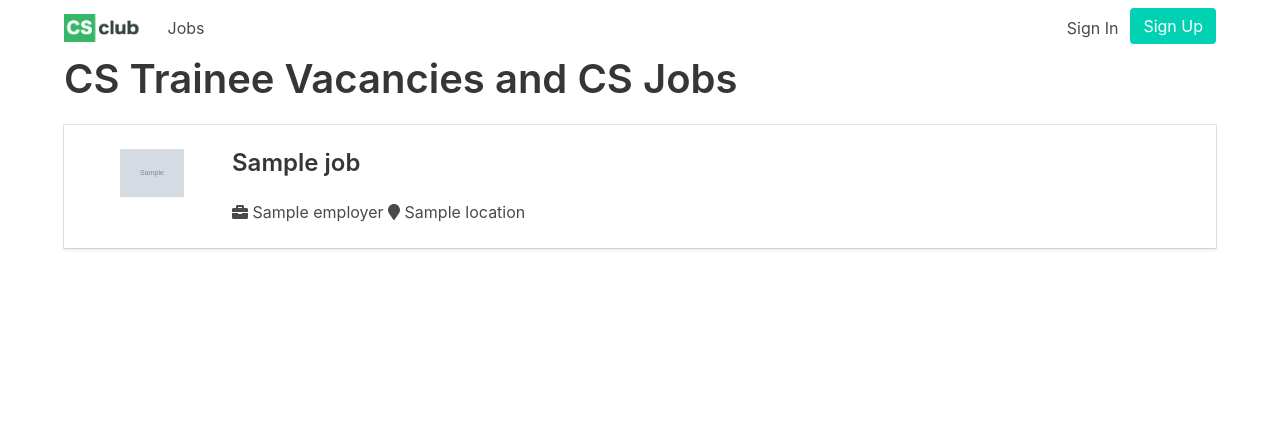
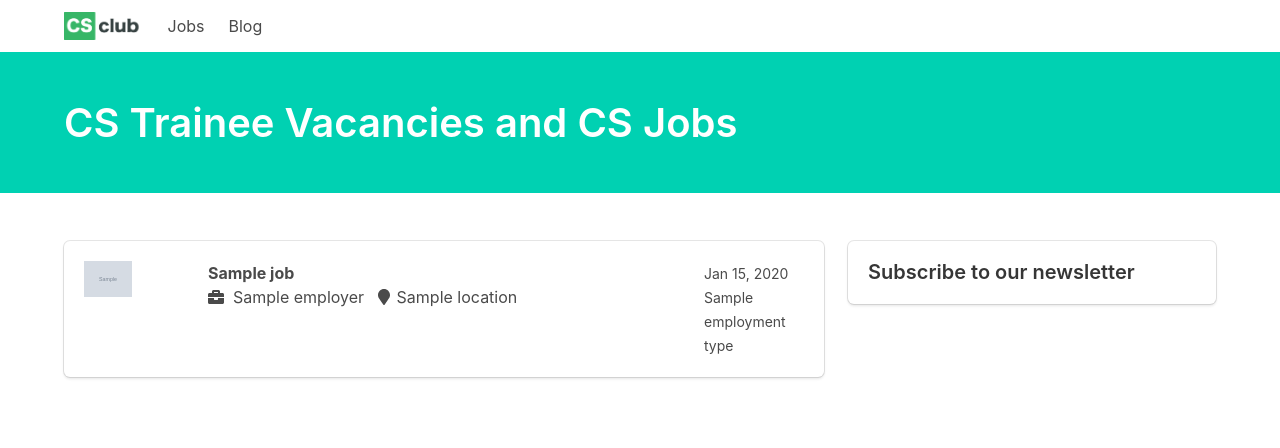
Before and after one commit to vaibhavmule/csclub, a Django app: template templates/jobs.html in a window 1280 px wide. Shown: the top 448 px of the page. Run offline with Django 3.2, Linux system fonts and the light colour scheme; the template is opened without the code that fills it: most values are stand-ins (such as "Sample title", 1, 10 or a date in 2020); grey boxes marked "Sample" are stand-in pictures; some libraries are stand-ins or nearby versions.

Commit message:
beutify the jobs page

```diff
--- a/templates/base.html
+++ b/templates/base.html
@@ -10,46 +10,81 @@
     <script defer src="https://use.fontawesome.com/releases/v5.1.0/js/all.js"></script>
   </head>
   <body>
-    <div class="container">
       <nav class="navbar is-transparent">
+        <div class="container">
   <div class="navbar-brand">
     <a class="navbar-item" href="/">
       <img src="{% static 'csclub-dark.png' %}" alt="CSClub Job Board">
     </a>
-    <div class="navbar-burger burger" data-target="navbarExampleTransparentExample">
-      <span></span>
+    <div class="navbar-burger burger">
       <span></span>
       <span></span>
     </div>
   </div>
 
-  <div id="navbarExampleTransparentExample" class="navbar-menu">
+  <div class="navbar-menu">
     <div class="navbar-start">
       <a class="navbar-item" href="/jobs/">
         Jobs
+      </a>
+      <a class="navbar-item" href="/blog/">
+        Blog
       </a>
     </div>
 
     <div class="navbar-end">
       <div class="navbar-item">
         <div class="field is-grouped">
-          <a class="navbar-item" href="/singin/">
+              <a class="navbar-item is-hidden-desktop" href="https://twitter.com/jgthms" target="_blank">
+      <span class="icon" style="color: #55acee;">
+        <i class="fa fa-twitter"></i>
+      </span>
+    </a>
+<!--           <a class="navbar-item" href="/singin/">
             Sign In
           </a>
           <p class="control">
             <a class="button is-primary" href="/singup">
               <span>Sign Up</span>
             </a>
-          </p>
+          </p> -->
         </div>
       </div>
     </div>
+  </div>
   </div>
 </nav>
 
 
       {% block content %}
       {% endblock %}
-    </div>
+
   </body>
+  <script type="text/javascript">
+  document.addEventListener('DOMContentLoaded', () => {
+
+  // Get all "navbar-burger" elements
+  const $navbarBurgers = Array.prototype.slice.call(document.querySelectorAll('.navbar-burger'), 0);
+
+  // Check if there are any navbar burgers
+  if ($navbarBurgers.length > 0) {
+
+    // Add a click event on each of them
+    $navbarBurgers.forEach( el => {
+      el.addEventListener('click', () => {
+
+        // Get the target from the "data-target" attribute
+        const target = el.dataset.target;
+        const $target = document.getElementById(target);
+
+        // Toggle the "is-active" class on both the "navbar-burger" and the "navbar-menu"
+        el.classList.toggle('is-active');
+        $target.classList.toggle('is-active');
+
+      });
+    });
+  }
+
+});
+  </script>
 </html>
--- a/templates/index.html
+++ b/templates/index.html
@@ -1,5 +1,5 @@
 {% extends "base.html" %}
-{% block title %}CSClub{% endblock %}
+{% block title %}Job board for CS Trainee Vacancy and CS Jobs{% endblock %}
 {% block content %}
 <h1 class="title is-1">Search CS Jobs and CS Trainee Vacancies</h1>
 {% endblock %}
--- a/templates/jobs.html
+++ b/templates/jobs.html
@@ -1,35 +1,87 @@
 {% extends "base.html" %}
 {% block title %}Jobs{% endblock %}
 {% block content %}
-<div class="content">
-  <h2 class="title is-2">CS Trainee Vacancies and CS Jobs</h2>
-  {% for job in jobs %}
+<section class="hero is-primary">
+  <div class="hero-body">
+    <div class="container">
+      <h2 class="title is-2">CS Trainee Vacancies and CS Jobs</h2>
+    </div>
+  </div>
+</section>
+  <section class="section">
+    <div class="container">
+
+      <div class="columns">
+
+  <div class="column">
+      {% for job in jobs %}
+    <a href="{% url 'job_detail' job.id %}">
+      <div class="box">
+        <div class="columns is-mobile">
+          <div class="column is-2">
+              <figure class="image is-48x48">
+ <img src="{{ job.employer.logo.url }}" alt="{{ job.title }} at {{job.location}}" >
+</figure>
+
+          </div>
+          <div class="column is-8">
+            <p><strong>{{job.title}}</strong>
+            <br/>
+            <div class="level">
+              <div class="level-left">
+              <div class="level-item">
+                <span class="icon is-small">
+                <i class="fas fa-briefcase"></i>
+                </span>
+                  &nbsp; {{job.employer.title}}
+              </div>
+              <div class="level-item">
+                              <span class="icon is-small">
+                <i class="fas fa-map-marker"></i>
+
+              </span>
+                   &nbsp;{{job.location}}
+              </div>
+            </div>
+
+            </div>
+
+            </p>
+          </div>
+          <div class="column">
+              <small><time>{{job.date_posted|date:"M d, Y"}}</time></small>
+
+              {% for employment_type in job.employment_type.all %}
+              <small>{{employment_type.title}}</small>
+              {% endfor %}
+          </div>
+        </div>
+      </div>
+    </a><br>
+        {% endfor %}
+  </div>
+
+  <div class="column is-4">
+    <div class="box">
+      <p class="title is-5">Subscribe to our newsletter</p>
+    </div>
+  </div>
+</div>
 
 
 
-
-      <a href="{% url 'job_detail' job.id %}">
-
-  <div class="card">
-  <div class="card-content">
-    <div class="media">
-      <div class="media-left">
-        <figure class="image is-64x64">
-          <img src="{{ job.employer.logo.url }}" alt="Placeholder image">
-        </figure>
-      </div>
-      <div class="media-content">
-        <p class="title is-4">{{job.title}}</p>
-        <svg class="svg-inline--fa fa-briefcase fa-w-16" aria-hidden="true" data-prefix="fa" data-icon="briefcase" role="img" xmlns="http://www.w3.org/2000/svg" viewBox="0 0 512 512" data-fa-i2svg=""><path fill="currentColor" d="M320 288h192v144c0 26.51-21.49 48-48 48H48c-26.51 0-48-21.49-48-48V288h192v20c0 6.627 5.373 12 12 12h104c6.627 0 12-5.373 12-12v-20zm192-112v80H0v-80c0-26.51 21.49-48 48-48h80V80c0-26.51 21.49-48 48-48h160c26.51 0 48 21.49 48 48v48h80c26.51 0 48 21.49 48 48zM320 96H192v32h128V96z"></path></svg>
-{{job.employer.title}}
-        <svg class="svg-inline--fa fa-map-marker fa-w-12" aria-hidden="true" data-prefix="fa" data-icon="map-marker" role="img" xmlns="http://www.w3.org/2000/svg" viewBox="0 0 384 512" data-fa-i2svg=""><path fill="currentColor" d="M172.268 501.67C26.97 291.031 0 269.413 0 192 0 85.961 85.961 0 192 0s192 85.961 192 192c0 77.413-26.97 99.031-172.268 309.67-9.535 13.774-29.93 13.773-39.464 0z"></path></svg>
-{{job.location}}
       </div>
     </div>
   </div>
 </div>
 
       </a>
-  {% endfor %}
+
 </div>
+    </div>
+  </section>
+
+
+
+
 {% endblock %}
```
